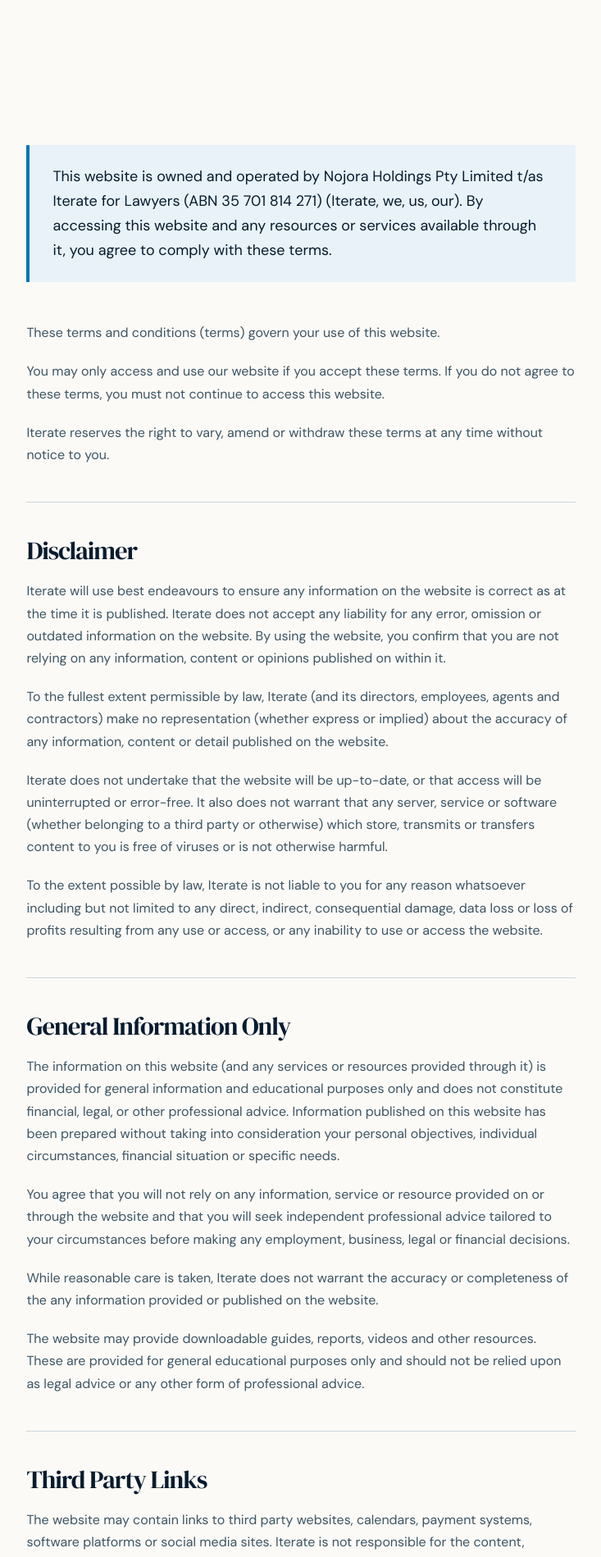
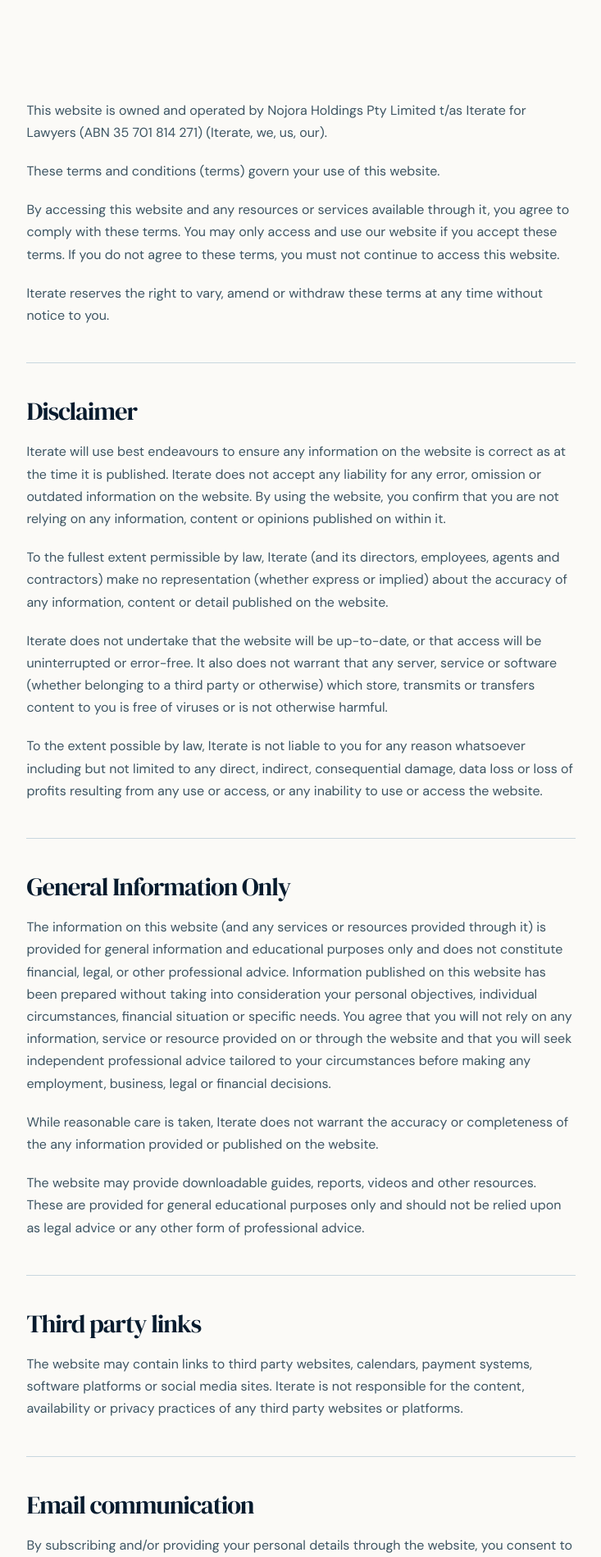
Before and after one commit to nadinekahlon/iterate-for-lawyers, a React (Vite) app in the folder client/: page /terms-and-conditions in a window 1280 px wide. Shown: the part 680-2579 px from the top of the page at 82% size, without its empty margins (198-931 px from the left). Built offline with nearby package versions, Linux system fonts and the light colour scheme.

Commit message:
feat: add global design system stylesheet and legal policy pages

```diff
--- a/client/src/index.css
+++ b/client/src/index.css
@@ -1376,16 +1376,6 @@
 
 .legal-container {
   max-width: 900px;
-}
-
-.legal-lead {
-  font-size: 18px;
-  line-height: 1.65;
-  color: var(--ink);
-  padding: 24px 28px;
-  background: var(--sky);
-  border-left: 4px solid var(--blue);
-  margin-bottom: 48px;
 }
 
 .legal-content-area {
--- a/client/src/pages/PrivacyPolicy.tsx
+++ b/client/src/pages/PrivacyPolicy.tsx
@@ -5,24 +5,24 @@
     <>
       <section className="page-hero page-hero-sky">
         <div className="page-hero-inner">
-          <Eyebrow number="LEGAL">Iterate for Lawyers</Eyebrow>
+          <Eyebrow>Iterate for Lawyers</Eyebrow>
           <h1>
             Privacy<br />
             <em>Policy.</em>
           </h1>
-          <p className="hero-intro">
-            How Nojora Holdings Pty Limited t/as Iterate for Lawyers collects, manages, and protects your personal information.
-          </p>
         </div>
       </section>
 
       <section className="section-paper legal-section">
         <div className="section-slim legal-container">
-          <div className="legal-lead">
-            Nojora Holdings Pty Limited (ABN 35 701 814 271) t/as Iterate for Lawyers (Iterate, we, our, us) and its related bodies recognise the importance of protecting the privacy and rights of individuals in relation to their personal information. This document is our privacy policy and it tells you how we collect and manage your personal information.
-          </div>
+          <div className="legal-content-area">
+            <div className="legal-section-block">
+              <h2>How Nojora Holdings Pty Limited t/as Iterate for Lawyers collects, manages, and protects your personal information</h2>
+              <p>
+                Nojora Holdings Pty Limited (ABN 35 701 814 271) t/as Iterate for Lawyers (Iterate, we, our, us) and its related bodies recognise the importance of protecting the privacy and rights of individuals in relation to their personal information. This document is our privacy policy and it tells you how we collect and manage your personal information.
+              </p>
+            </div>
 
-          <div className="legal-content-area">
             <div className="legal-section-block">
               <h2>What is your personal information?</h2>
               <p>
@@ -69,7 +69,7 @@
             </div>
 
             <div className="legal-section-block">
-              <h2>Cookies &amp; IP Addresses</h2>
+              <h2>Cookies</h2>
               <p>
                 When you access our website, we may send a “cookie” (which is a small summary file containing a unique ID number) to your computer. This enables us to recognise your computer and keep track of your activity on our website for a period of time. We also use cookies to measure traffic patterns, determine which areas of our website have been visited, and measure transaction patterns in the aggregate.
               </p>
@@ -169,13 +169,14 @@
             </div>
 
             <div className="legal-section-block">
-              <h2>Security &amp; Links to Third Party Websites</h2>
-              <h3>Security</h3>
+              <h2>Security</h2>
               <p>
                 As our website is linked to the internet, and the internet is inherently insecure, we cannot provide any assurance regarding the security of transmission of information you communicate to us online. We also cannot guarantee that the information you supply will not be intercepted while being transmitted over the internet. Accordingly, any personal information or other information which you transmit to us online is transmitted at your own risk.
               </p>
+            </div>
 
-              <h3>Links to Third Party Sites</h3>
+            <div className="legal-section-block">
+              <h2>Links</h2>
               <p>
                 Our website may contain links to other websites operated by third parties. We make no representations or warranties in relation to the privacy practices of any third party website and we are not responsible for the privacy policies or the content of any third party website. Third party websites are responsible for informing you about their own privacy practices.
               </p>
@@ -183,42 +184,39 @@
 
             <div className="legal-section-block">
               <h2>AI Tools</h2>
-              <div className="legal-callout">
-                <p style={{ margin: 0 }}>
-                  We use AI in the creation, support and delivery of our business operations. Your details may be shared on these tools including but not limited to the purpose of delivering a service to you, assisting with workflow, undertaking administration, or in forms of communications with you. Reasonable care is taken to limit the personal information that we share with these tools.
-                </p>
-              </div>
+              <p>
+                We use AI in the creation, support and delivery of our business operations. Your details may be shared on these tools including but not limited to the purpose of delivering a service to you, assisting with workflow, undertaking administration, or in forms of communications with you. Reasonable care is taken to limit the personal information that we share with these tools.
+              </p>
             </div>
 
             <div className="legal-section-block">
-              <h2>Contacting Us &amp; Privacy Complaints</h2>
+              <h2>Contacting us</h2>
               <p>
                 If you have any questions about this privacy policy, any concerns, or feedback regarding the treatment of your privacy, please email <a href="mailto:nadine@iterateforlawyers.com" className="legal-link">nadine@iterateforlawyers.com</a>.
               </p>
+            </div>
 
-              <h3>Process for complaining about a breach of privacy</h3>
+            <div className="legal-section-block">
+              <h2>What is the process for complaining about a breach of privacy?</h2>
               <p>
                 If you believe that your privacy has been breached, please contact <a href="mailto:nadine@iterateforlawyers.com" className="legal-link">nadine@iterateforlawyers.com</a> so that it can be investigated.
               </p>
               <p>
-                If you are not satisfied with our response, you may refer the matter to the <strong>Office of the Australian Information Commissioner (OAIC)</strong>:
+                If you are not satisfied with our response, you may refer the matter to the Office of the Australian Information Commissioner (OAIC):
               </p>
-              <div className="legal-address-block">
+              <p>
                 <strong>Office of the Australian Information Commissioner</strong><br />
                 GPO Box 5218, Sydney NSW 1042<br />
                 Phone: <a href="tel:1300363992" className="legal-link">1300 363 992</a> | Fax: (02) 9284 9666<br />
-                Email: <a href="mailto:enquiries@oaic.gov.au" className="legal-link">enquiries@oaic.gov.au</a> | TTY: 133 677 (ask for 1300 363 992)
-              </div>
+                Email: <a href="mailto:enquiries@oaic.gov.au" className="legal-link">enquiries@oaic.gov.au</a> | TTY: 133 677 then ask for 1300 363 992
+              </p>
             </div>
 
             <div className="legal-section-block">
               <h2>Changes to our privacy policy</h2>
               <p>
-                We may change this privacy policy from time to time. Any updated versions of this privacy policy will be posted on our website.
+                We may change this privacy policy from time to time. Any updated versions of this privacy policy will be posted on our website. This privacy policy was last updated on 25 September 2026.
               </p>
-              <div className="legal-updated-tag">
-                Last updated: 25 September 2026
-              </div>
             </div>
           </div>
         </div>
--- a/client/src/pages/TermsAndConditions.tsx
+++ b/client/src/pages/TermsAndConditions.tsx
@@ -6,30 +6,26 @@
     <>
       <section className="page-hero page-hero-sky">
         <div className="page-hero-inner">
-          <Eyebrow number="LEGAL">Iterate for Lawyers</Eyebrow>
+          <Eyebrow>Iterate for Lawyers</Eyebrow>
           <h1>
             Terms &amp;<br />
             <em>Conditions.</em>
           </h1>
-          <p className="hero-intro">
-            These terms and conditions govern your use of the Iterate for Lawyers website and services.
-          </p>
         </div>
       </section>
 
       <section className="section-paper legal-section">
         <div className="section-slim legal-container">
-          <div className="legal-lead">
-            This website is owned and operated by Nojora Holdings Pty Limited t/as Iterate for Lawyers (ABN 35 701 814 271) (Iterate, we, us, our). By accessing this website and any resources or services available through it, you agree to comply with these terms.
-          </div>
-
           <div className="legal-content-area">
             <div className="legal-section-block">
+              <p>
+                This website is owned and operated by Nojora Holdings Pty Limited t/as Iterate for Lawyers (ABN 35 701 814 271) (Iterate, we, us, our).
+              </p>
               <p>
                 These terms and conditions (terms) govern your use of this website.
               </p>
               <p>
-                You may only access and use our website if you accept these terms. If you do not agree to these terms, you must not continue to access this website.
+                By accessing this website and any resources or services available through it, you agree to comply with these terms. You may only access and use our website if you accept these terms. If you do not agree to these terms, you must not continue to access this website.
               </p>
               <p>
                 Iterate reserves the right to vary, amend or withdraw these terms at any time without notice to you.
@@ -55,10 +51,7 @@
             <div className="legal-section-block">
               <h2>General Information Only</h2>
               <p>
-                The information on this website (and any services or resources provided through it) is provided for general information and educational purposes only and does not constitute financial, legal, or other professional advice. Information published on this website has been prepared without taking into consideration your personal objectives, individual circumstances, financial situation or specific needs.
-              </p>
-              <p>
-                You agree that you will not rely on any information, service or resource provided on or through the website and that you will seek independent professional advice tailored to your circumstances before making any employment, business, legal or financial decisions.
+                The information on this website (and any services or resources provided through it) is provided for general information and educational purposes only and does not constitute financial, legal, or other professional advice. Information published on this website has been prepared without taking into consideration your personal objectives, individual circumstances, financial situation or specific needs. You agree that you will not rely on any information, service or resource provided on or through the website and that you will seek independent professional advice tailored to your circumstances before making any employment, business, legal or financial decisions.
               </p>
               <p>
                 While reasonable care is taken, Iterate does not warrant the accuracy or completeness of the any information provided or published on the website.
@@ -69,14 +62,14 @@
             </div>
 
             <div className="legal-section-block">
-              <h2>Third Party Links</h2>
+              <h2>Third party links</h2>
               <p>
                 The website may contain links to third party websites, calendars, payment systems, software platforms or social media sites. Iterate is not responsible for the content, availability or privacy practices of any third party websites or platforms.
               </p>
             </div>
 
             <div className="legal-section-block">
-              <h2>Email Communication</h2>
+              <h2>Email communication</h2>
               <p>
                 By subscribing and/or providing your personal details through the website, you consent to receive emails from us (and any third party platform used to enable that subscription) as well as publications (including Dear Nadine) and any other offers from time to time. You can unsubscribe at any time using the link in any email. Further details on how we treat your personal information is contained in our <Link href="/privacy-policy" className="legal-link">Privacy Policy</Link>.
               </p>
@@ -104,7 +97,7 @@
             </div>
 
             <div className="legal-section-block">
-              <h2>Amendment and Cancellation</h2>
+              <h2>Amendment and cancellation</h2>
               <p>
                 Iterate in its absolute discretion reserves the right to revise, amend or withdraw access to the website at any time without notice to you.
               </p>
@@ -118,13 +111,13 @@
             </div>
 
             <div className="legal-section-block">
-              <h2>Governing Law</h2>
+              <h2>Governing law</h2>
               <p>
                 The terms are governed by the laws of New South Wales. You irrevocably agree to submit to the exclusive jurisdiction of the courts of New South Wales.
               </p>
-              <div className="legal-updated-tag">
-                Last updated: 25 September 2026
-              </div>
+              <p>
+                These terms were last updated on 25 September 2026.
+              </p>
             </div>
           </div>
         </div>
```
